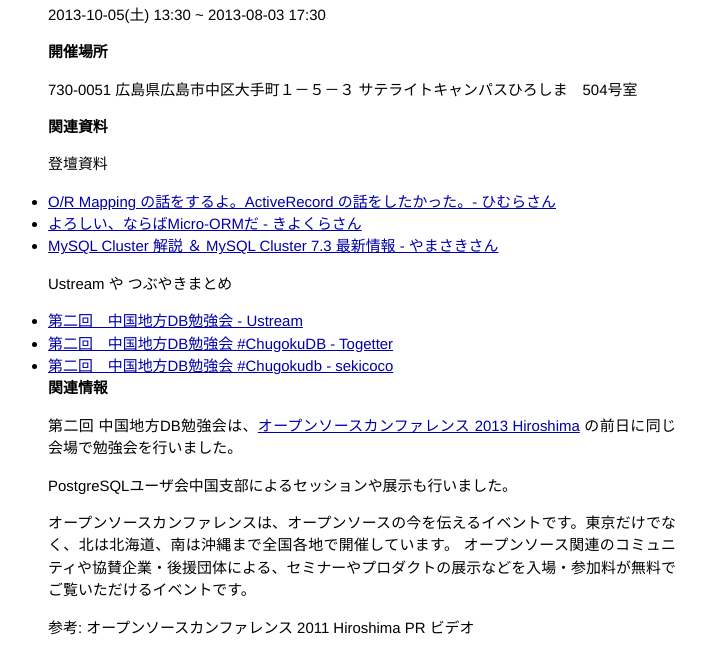
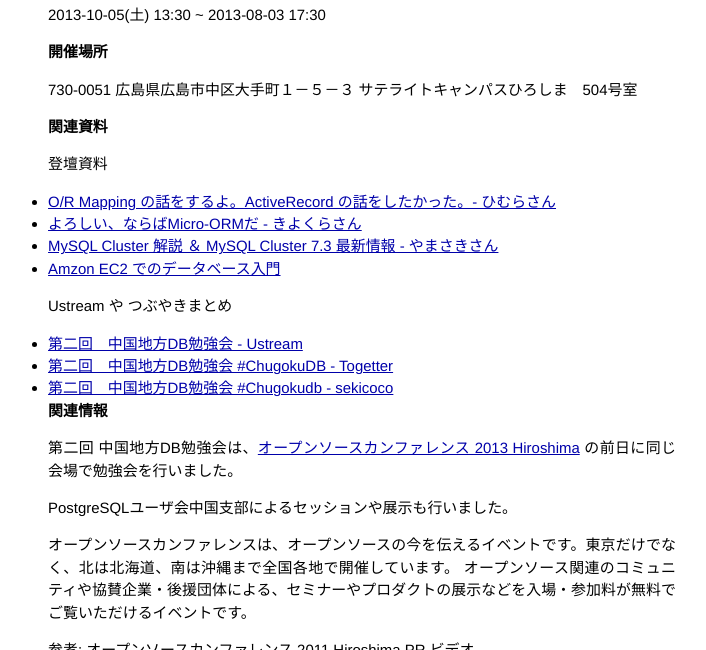
Before and after one commit to dbstudychugoku/dbstudychugoku.github.io, a Jekyll site: the page built from index.markdown, in a window 1280 px wide and 900 px high, scrolled down 2201 px, cut to the strip 0-650 px from the top of the window. Shown: the whole strip, without its empty margins (278-984 px from the left). Built offline with Jekyll 4.4.1, drawn with Linux system fonts in a browser that asks for light colours; Markdown is read by kramdown in place of the engine named in the settings.

Commit message:
宗近さんの発表資料を追加

```diff
--- a/index.markdown
+++ b/index.markdown
@@ -75,6 +75,7 @@ layout: default
 * [O/R Mapping の話をするよ。ActiveRecord の話をしたかった。- ひむらさん](https://www.slideshare.net/TomohikoHimura/or-mapping-activerecord)
 * [よろしい、ならばMicro-ORMだ - きよくらさん](http://www.slideshare.net/kiyokura/microorm)
 * [MySQL Cluster 解説 ＆ MySQL Cluster 7.3 最新情報 - やまさきさん](http://www.slideshare.net/yoyamasaki/mysql-cluster-mysql-cluster-73)
+* [Amzon EC2 でのデータベース入門](https://docs.google.com/viewer?url=https%3A%2F%2Fdl.dropboxusercontent.com%2Fu%2F83348419%2FAmazon%2520EC2%25E3%2581%25A7%25E3%2581%25AE%25E3%2583%2587%25E3%2583%25BC%25E3%2582%25BF%25E3%2583%2599%25E3%2583%25BC%25E3%2582%25B9%25E5%2588%259D%25E5%25BF%2583%25E8%2580%2585%25E5%2585%25A5%25E9%2596%2580.pdf)
 
 Ustream や つぶやきまとめ
 
```
